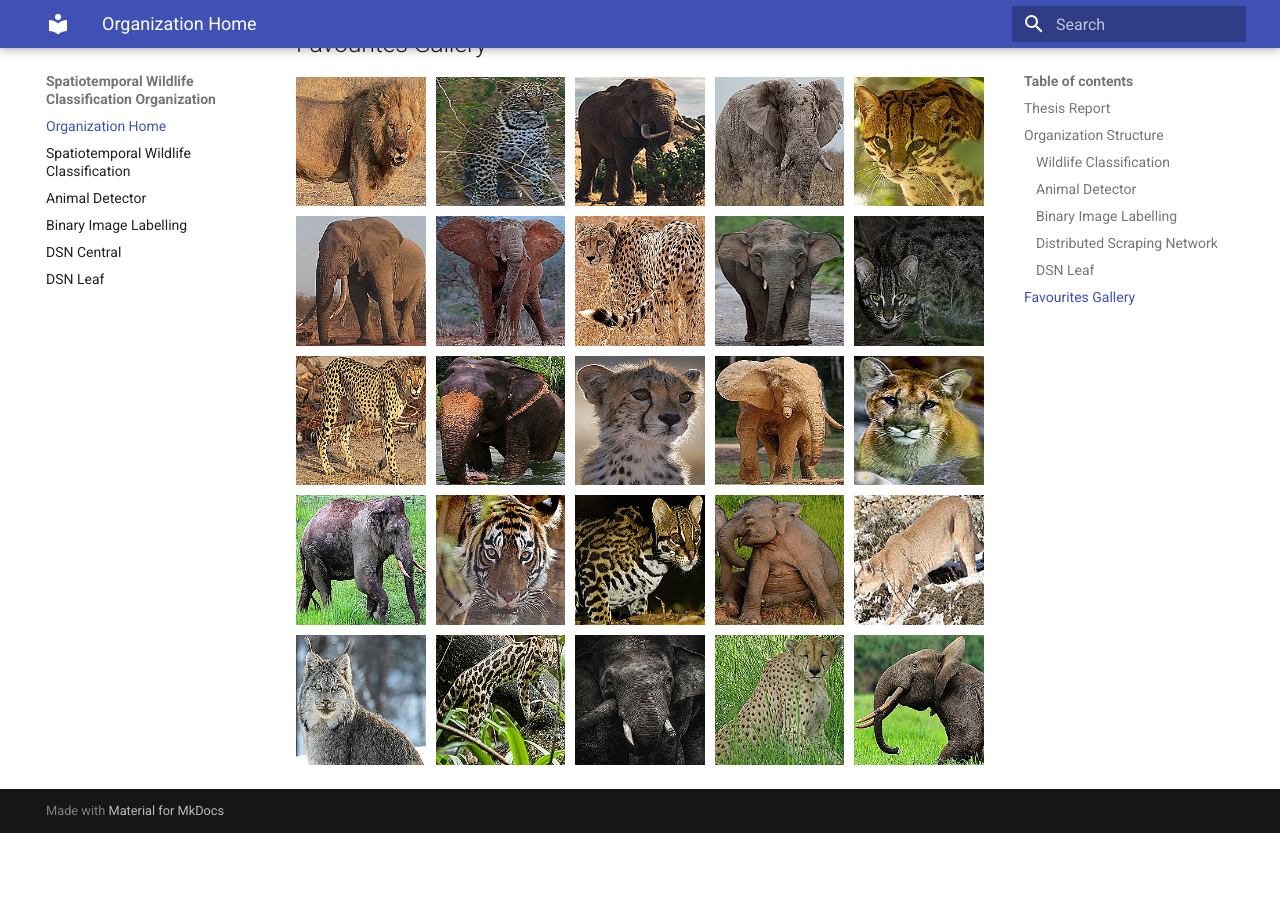
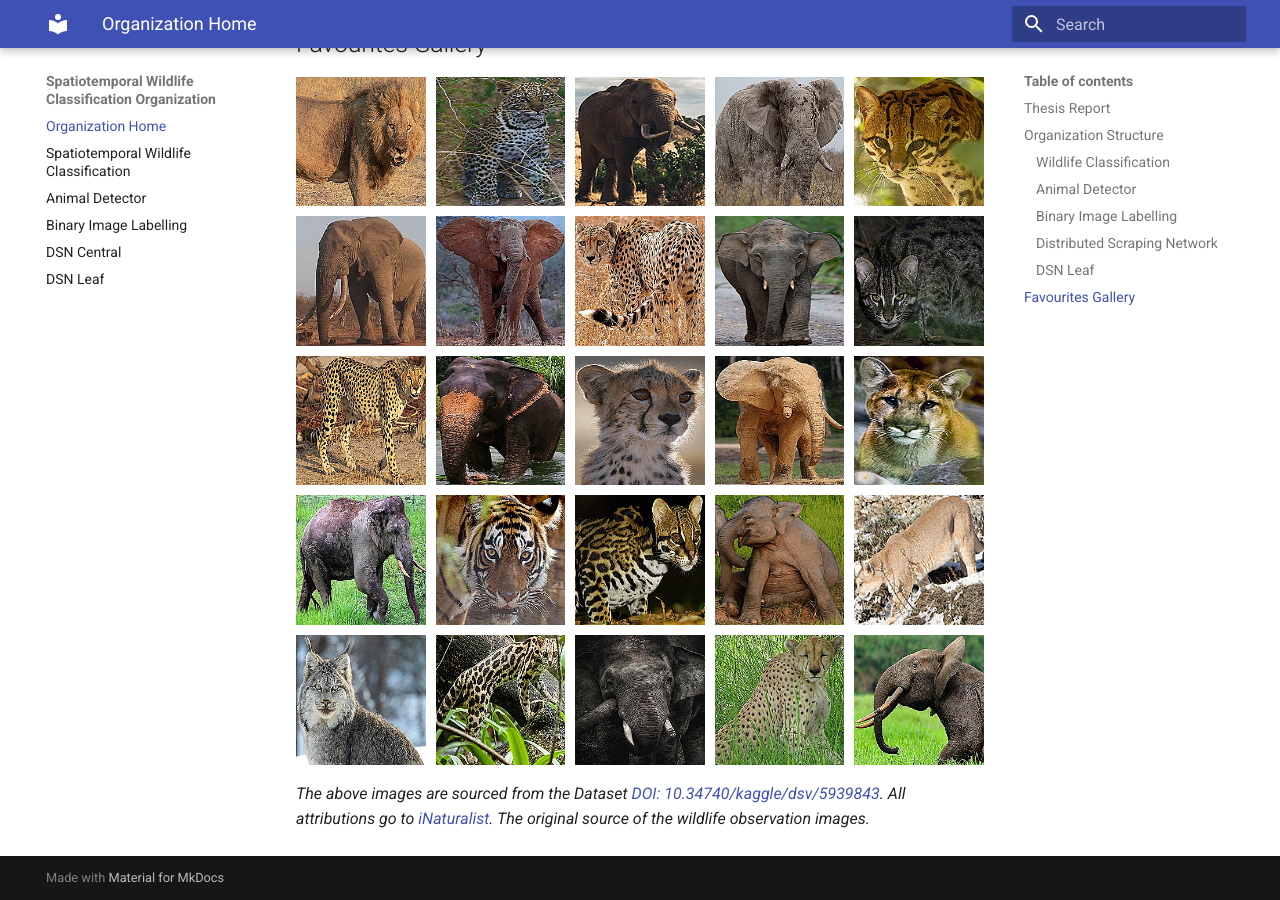
Before and after one commit to Spatiotemporal-Wildlife-Classification/swc_documentation, an MkDocs documentation site: the page built from docs/index.md, in a window 1280 px wide and 900 px high, scrolled down 2276 px. Built offline with MkDocs 1.6.1 and Material for MkDocs 9.7.7, drawn with Linux system fonts in a browser that asks for light colours; before the commit the page ends 3109 px from its top, so only the background shows below that.

Commit message:
Image attribution

```diff
--- a/docs/index.md
+++ b/docs/index.md
@@ -105,3 +105,6 @@ This enables the creation of the [Spatiotemporal Wildlife Classification's](http
   <img src="resources/14883103_a.jpg" alt="Image 24">
   <img src="resources/6479106_a.jpg" alt="Image 25">
 </div>
+
+_The above images are sourced from the Dataset [DOI: 10.34740/kaggle/dsv/5939843](https://www.kaggle.com/datasets/travisdaws/spatiotemporal-wildlife-dataset).
+All attributions go to [iNaturalist](https://www.inaturalist.org/). The original source of the wildlife observation images._
```
